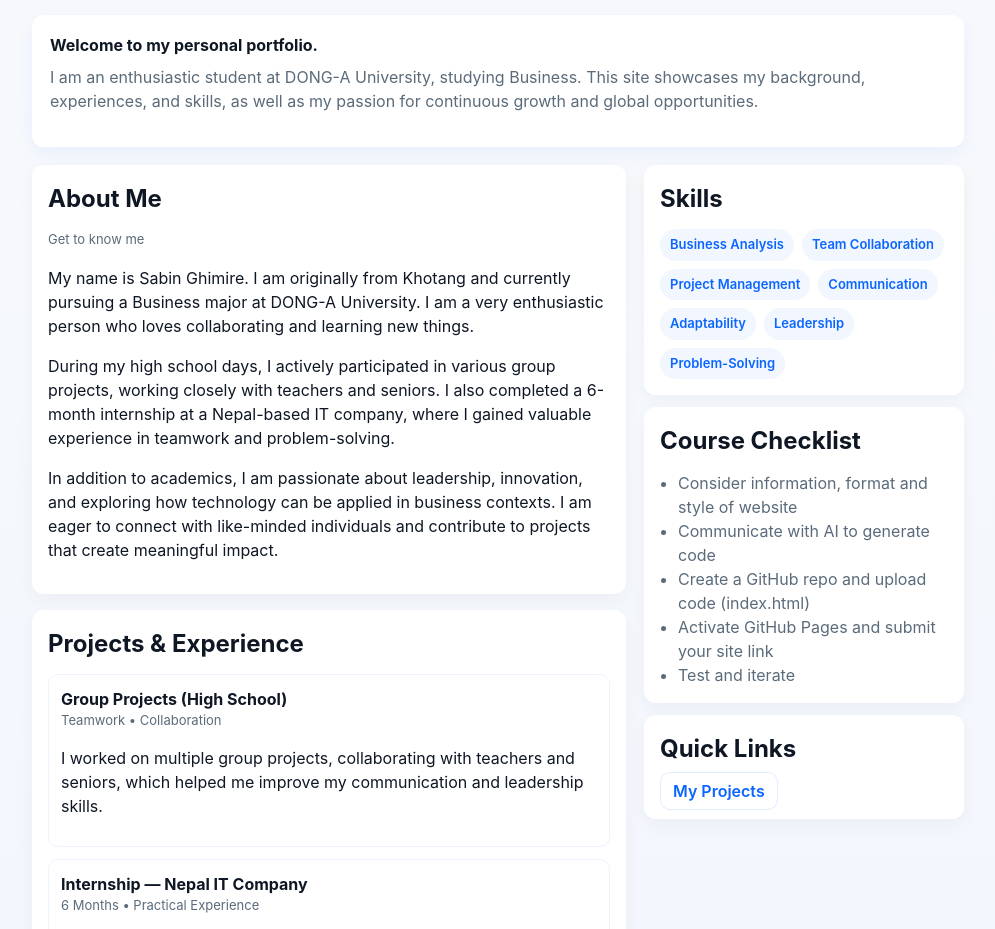
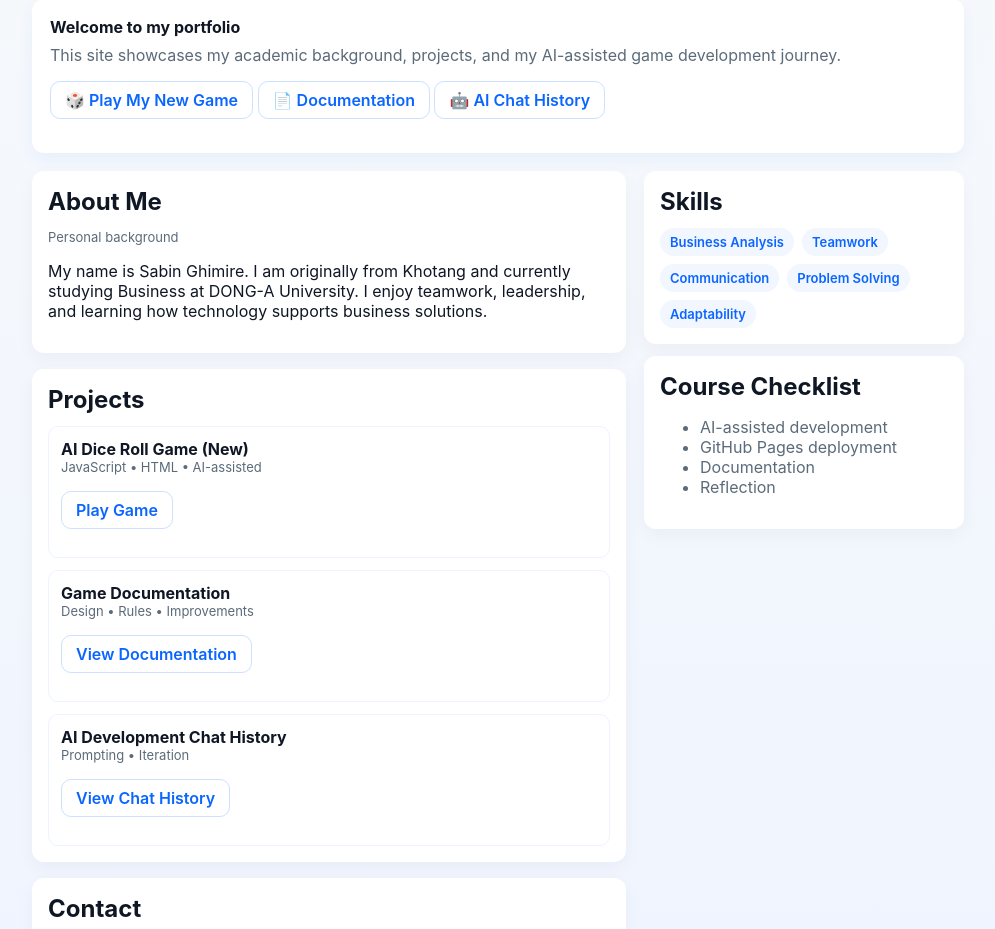
Before and after one commit to Sabin1720/Sabinwork, a plain HTML site: page final.html in a window 1280 px wide. Shown: the part 195-1124 px from the top of the page, without its empty margins (142-1137 px from the left). Drawn offline with Linux system fonts and the light colour scheme.

Commit message:
Update final.html

```diff
--- a/final.html
+++ b/final.html
@@ -5,37 +5,105 @@
   <meta name="viewport" content="width=device-width,initial-scale=1" />
   <title>Sabin Ghimire — Student Portfolio</title>
   <meta name="description" content="Portfolio of Sabin Ghimire, Business Major at DONG-A University." />
+
   <style>
-    :root{--bg:#f7f9fb;--card:#ffffff;--accent:#0b66ff;--muted:#5b6b7a;--radius:12px}
+    :root{
+      --bg:#f7f9fb;
+      --card:#ffffff;
+      --accent:#0b66ff;
+      --muted:#5b6b7a;
+      --radius:12px
+    }
     *{box-sizing:border-box}
-    body{font-family:Inter,ui-sans-serif,system-ui,-apple-system,"Segoe UI",Roboto,'Helvetica Neue',Arial;line-height:1.5;margin:0;background:linear-gradient(180deg,var(--bg),#eef4ff);color:#0f1724}
+    body{
+      font-family:Inter,ui-sans-serif,system-ui,-apple-system,"Segoe UI",Roboto,Arial;
+      margin:0;
+      background:linear-gradient(180deg,var(--bg),#eef4ff);
+      color:#0f1724;
+    }
     .container{max-width:980px;margin:36px auto;padding:24px}
     header{display:flex;gap:16px;align-items:center}
-    .avatar{width:96px;height:96px;border-radius:14px;flex:0 0 96px;background:linear-gradient(135deg,var(--accent),#6fb3ff);display:grid;place-items:center;color:white;font-weight:700;font-size:28px}
+    .avatar{
+      width:96px;height:96px;border-radius:14px;
+      background:linear-gradient(135deg,var(--accent),#6fb3ff);
+      display:grid;place-items:center;
+      color:white;font-weight:700;font-size:28px
+    }
     h1{margin:0;font-size:28px}
     p.lead{margin:6px 0 0;color:var(--muted)}
     nav{margin-top:18px;display:flex;gap:8px;flex-wrap:wrap}
-    .btn{background:transparent;border:1px solid rgba(11,102,255,0.12);padding:8px 12px;border-radius:10px;font-weight:600;color:var(--accent);text-decoration:none}
-    .hero-card{margin-top:18px;padding:18px;background:var(--card);border-radius:var(--radius);box-shadow:0 6px 18px rgba(11,102,255,0.06)}
-    .grid{display:grid;grid-template-columns:1fr 320px;gap:18px;margin-top:18px}
-    .card{background:var(--card);padding:16px;border-radius:12px;box-shadow:0 6px 18px rgba(16,24,40,0.04)}
+    .btn{
+      background:transparent;
+      border:1px solid rgba(11,102,255,0.2);
+      padding:8px 14px;
+      border-radius:10px;
+      font-weight:600;
+      color:var(--accent);
+      text-decoration:none;
+      display:inline-block;
+    }
+    .btn:hover{background:#eef4ff}
+    .hero-card{
+      margin-top:18px;
+      padding:18px;
+      background:var(--card);
+      border-radius:var(--radius);
+      box-shadow:0 6px 18px rgba(11,102,255,0.06)
+    }
+    .grid{
+      display:grid;
+      grid-template-columns:1fr 320px;
+      gap:18px;
+      margin-top:18px
+    }
+    .card{
+      background:var(--card);
+      padding:16px;
+      border-radius:12px;
+      box-shadow:0 6px 18px rgba(16,24,40,0.04)
+    }
     h2{margin:0 0 12px}
     .projects{display:grid;gap:12px}
-    .project{padding:12px;border-radius:10px;border:1px solid #eef3ff}
+    .project{
+      padding:12px;
+      border-radius:10px;
+      border:1px solid #eef3ff
+    }
     .meta{font-size:13px;color:var(--muted)}
-    ul.skills{display:flex;gap:8px;flex-wrap:wrap;list-style:none;padding:0;margin:0}
-    ul.skills li{background:#f1f6ff;padding:6px 10px;border-radius:999px;font-weight:600;color:var(--accent);font-size:13px}
-    footer{margin-top:28px;text-align:center;color:var(--muted);font-size:13px}
-    @media (max-width:900px){.grid{grid-template-columns:1fr}.avatar{width:72px;height:72px;flex:0 0 72px}}
+    ul.skills{
+      display:flex;gap:8px;flex-wrap:wrap;
+      list-style:none;padding:0;margin:0
+    }
+    ul.skills li{
+      background:#f1f6ff;
+      padding:6px 10px;
+      border-radius:999px;
+      font-weight:600;
+      color:var(--accent);
+      font-size:13px
+    }
+    footer{
+      margin-top:28px;
+      text-align:center;
+      color:var(--muted);
+      font-size:13px
+    }
+    @media (max-width:900px){
+      .grid{grid-template-columns:1fr}
+      .avatar{width:72px;height:72px}
+    }
   </style>
 </head>
+
 <body>
 <div class="container">
+
+  <!-- HEADER -->
   <header>
     <div class="avatar">SG</div>
     <div>
       <h1>Sabin Ghimire</h1>
-        <p class="lead">Business Major — DONG-A University • github.com/your-username</p>
+      <p class="lead">Business Major — DONG-A University</p>
       <nav>
         <a class="btn" href="#about">About</a>
         <a class="btn" href="#projects">Projects</a>
@@ -45,124 +113,115 @@
     </div>
   </header>
 
+  <!-- HERO -->
   <section class="hero-card">
-      <strong>Welcome to my personal portfolio.</strong>
-      <p style="margin-top:8px;color:var(--muted)">I am an enthusiastic student at DONG-A University, studying Business. This site showcases my background, experiences, and skills, as well as my passion for continuous growth and global opportunities.</p>
+    <strong>Welcome to my portfolio</strong>
+    <p style="margin-top:8px;color:var(--muted)">
+      This site showcases my academic background, projects, and my AI-assisted game development journey.
+    </p>
+    <p style="margin-top:12px">
+      <a class="btn" href="https://sabin1720.github.io/Sabinwork/new.html" target="_blank">🎲 Play My New Game</a>
+      <a class="btn" href="https://docs.google.com/document/d/1GNAVtQGHRTqcGzWI6IJAglN59kaPR-h4ZtNZ7k-Wu6c/edit" target="_blank">📄 Documentation</a>
+      <a class="btn" href="https://chatgpt.com/share/69413a0f-9a20-8012-bd85-06a5853b5ad8" target="_blank">🤖 AI Chat History</a>
+    </p>
   </section>
 
+  <!-- MAIN GRID -->
   <div class="grid">
+
+    <!-- MAIN CONTENT -->
     <main>
+
       <section id="about" class="card">
         <h2>About Me</h2>
-          <p class="meta">Get to know me</p>
-          <p>My name is Sabin Ghimire. I am originally from Khotang and currently pursuing a Business major at DONG-A University. I am a very enthusiastic person who loves collaborating and learning new things.</p>
-          <p>During my high school days, I actively participated in various group projects, working closely with teachers and seniors. I also completed a 6-month internship at a Nepal-based IT company, where I gained valuable experience in teamwork and problem-solving.</p>
-          <p>In addition to academics, I am passionate about leadership, innovation, and exploring how technology can be applied in business contexts. I am eager to connect with like-minded individuals and contribute to projects that create meaningful impact.</p>
+        <p class="meta">Personal background</p>
+        <p>
+          My name is Sabin Ghimire. I am originally from Khotang and currently studying Business at DONG-A University.
+          I enjoy teamwork, leadership, and learning how technology supports business solutions.
+        </p>
       </section>
 
       <section id="projects" class="card" style="margin-top:16px">
-          <h2>Projects & Experience</h2>
+        <h2>Projects</h2>
+
         <div class="projects">
-            <article class="project">
-              <strong>Group Projects (High School)</strong>
-              <div class="meta">Teamwork • Collaboration</div>
-              <p>I worked on multiple group projects, collaborating with teachers and seniors, which helped me improve my communication and leadership skills.</p>
-            </article>
+          <div class="project">
+            <strong>AI Dice Roll Game (New)</strong>
+            <div class="meta">JavaScript • HTML • AI-assisted</div>
+            <p>
+              <a class="btn" href="https://sabin1720.github.io/Sabinwork/new.html" target="_blank">Play Game</a>
+            </p>
+          </div>
 
-            <article class="project">
-              <strong>Internship — Nepal IT Company</strong>
-              <div class="meta">6 Months • Practical Experience</div>
-              <p>I completed a 6-month internship at an IT company in Nepal. This gave me hands-on exposure to real-world projects, strengthened my adaptability, and showed me the importance of teamwork in achieving goals.</p>
-            </article>
+          <div class="project">
+            <strong>Game Documentation</strong>
+            <div class="meta">Design • Rules • Improvements</div>
+            <p>
+              <a class="btn" href="https://docs.google.com/document/d/1GNAVtQGHRTqcGzWI6IJAglN59kaPR-h4ZtNZ7k-Wu6c/edit" target="_blank">
+                View Documentation
+              </a>
+            </p>
+          </div>
 
-            <article class="project">
-              <strong>Business Strategy Simulation</strong>
-              <div class="meta">University Coursework • Analysis & Planning</div>
-              <p>Participated in a business strategy simulation as part of my university studies, where I analyzed case studies and developed creative solutions for growth and sustainability.</p>
-            </article>
-
-            <article class="project">
-              <strong>My Old Game</strong>
-              <div class="meta">Dice Game • Fun Project</div>
-              <p>Check out my earlier game project: <a href="https://sabin1720.github.io/Sabinwork/dice.html" target="_blank">Play Old Game</a></p>
-            </article>
-
-            <article class="project">
-              <strong>My New Game</strong>
-              <div class="meta">Updated Version • Interactive</div>
-              <p>Explore the new version of my game: <a href="https://sabin1720.github.io/Sabinwork/new.html" target="_blank">Play New Game</a></p>
-            </article>
-
-            <article class="project">
-              <strong>Google Doc</strong>
-              <div class="meta">Document • Shared Work</div>
-              <p>View my Google Doc here: <a href="https://1drv.ms/w/c/3b0b5205309a4b30/ERA9VSz46f1Or2yGLT19S3IBy_VLx0lLZQ0MVCLi3ELtWg" target="_blank">Open Document</a></p>
-            </article>
+          <div class="project">
+            <strong>AI Development Chat History</strong>
+            <div class="meta">Prompting • Iteration</div>
+            <p>
+              <a class="btn" href="https://chatgpt.com/share/69413a0f-9a20-8012-bd85-06a5853b5ad8" target="_blank">
+                View Chat History
+              </a>
+            </p>
+          </div>
         </div>
       </section>
 
       <section id="contact" class="card" style="margin-top:16px">
         <h2>Contact</h2>
-          <p class="meta">Ways to reach me</p>
-          <p>Email: <a href="mailto:your.email@example.com">your.email@example.com</a></p>
-          <p>GitHub: <a href="https://github.com/your-username" target="_blank" rel="noopener">github.com/your-username</a></p>
-          <p>LinkedIn: <a href="#" target="_blank" rel="noopener">linkedin.com/in/sabinghimire</a></p>
-          <p>My Games & Docs:
-            <ul>
-              <li><a href="https://sabin1720.github.io/Sabinwork/dice.html" target="_blank">Old Game</a></li>
-              <li><a href="https://sabin1720.github.io/Sabinwork/new.html" target="_blank">New Game</a></li>
-              <li><a href="https://1drv.ms/w/c/3b0b5205309a4b30/ERA9VSz46f1Or2yGLT19S3IBy_VLx0lLZQ0MVCLi3ELtWg" target="_blank">Google Doc</a></li>
-            </ul>
-          </p>
+        <p>Email: your.email@example.com</p>
+        <p>GitHub: github.com/your-username</p>
       </section>
+
     </main>
 
+    <!-- SIDEBAR -->
     <aside>
-        <div class="card">
+
+      <div class="card" id="skills">
         <h2>Skills</h2>
         <ul class="skills">
           <li>Business Analysis</li>
-            <li>Team Collaboration</li>
-            <li>Project Management</li>
+          <li>Teamwork</li>
           <li>Communication</li>
+          <li>Problem Solving</li>
           <li>Adaptability</li>
-            <li>Leadership</li>
-            <li>Problem-Solving</li>
         </ul>
       </div>
 
       <div class="card" style="margin-top:12px">
         <h2>Course Checklist</h2>
-          <ul style="margin:0;padding-left:18px;color:var(--muted)">
-            <li>Consider information, format and style of website</li>
-            <li>Communicate with AI to generate code</li>
-            <li>Create a GitHub repo and upload code (index.html)</li>
-            <li>Activate GitHub Pages and submit your site link</li>
-            <li>Test and iterate</li>
+        <ul style="color:var(--muted)">
+          <li>AI-assisted development</li>
+          <li>GitHub Pages deployment</li>
+          <li>Documentation</li>
+          <li>Reflection</li>
         </ul>
       </div>
 
-        <div class="card" style="margin-top:12px">
-          <h2>Quick Links</h2>
-          <p style="margin:0"><a class="btn" href="#projects">My Projects</a></p>
-        </div>
     </aside>
   </div>
 
   <footer>
-      <p>Made by Sabin Ghimire — Business Major at DONG-A University | Passionate about learning, collaboration, and creating impact.</p>
+    <p>© Sabin Ghimire — DONG-A University</p>
   </footer>
 
 </div>
+
 <script>
-    // Script to show initials in avatar
-    (function(){
-      try{
-        const name = 'Sabin Ghimire';
-        const initials = name.split(' ').map(n=>n[0]).slice(0,2).join('').toUpperCase();
-        document.querySelector('.avatar').textContent = initials;
-      }catch(e){/* ignore */}
-    })();
+  // Avatar initials
+  const name = "Sabin Ghimire";
+  document.querySelector(".avatar").textContent =
+    name.split(" ").map(n => n[0]).join("").slice(0,2);
 </script>
+
 </body>
 </html>
```
Lines whose indentation alone changed are shown as unchanged.
